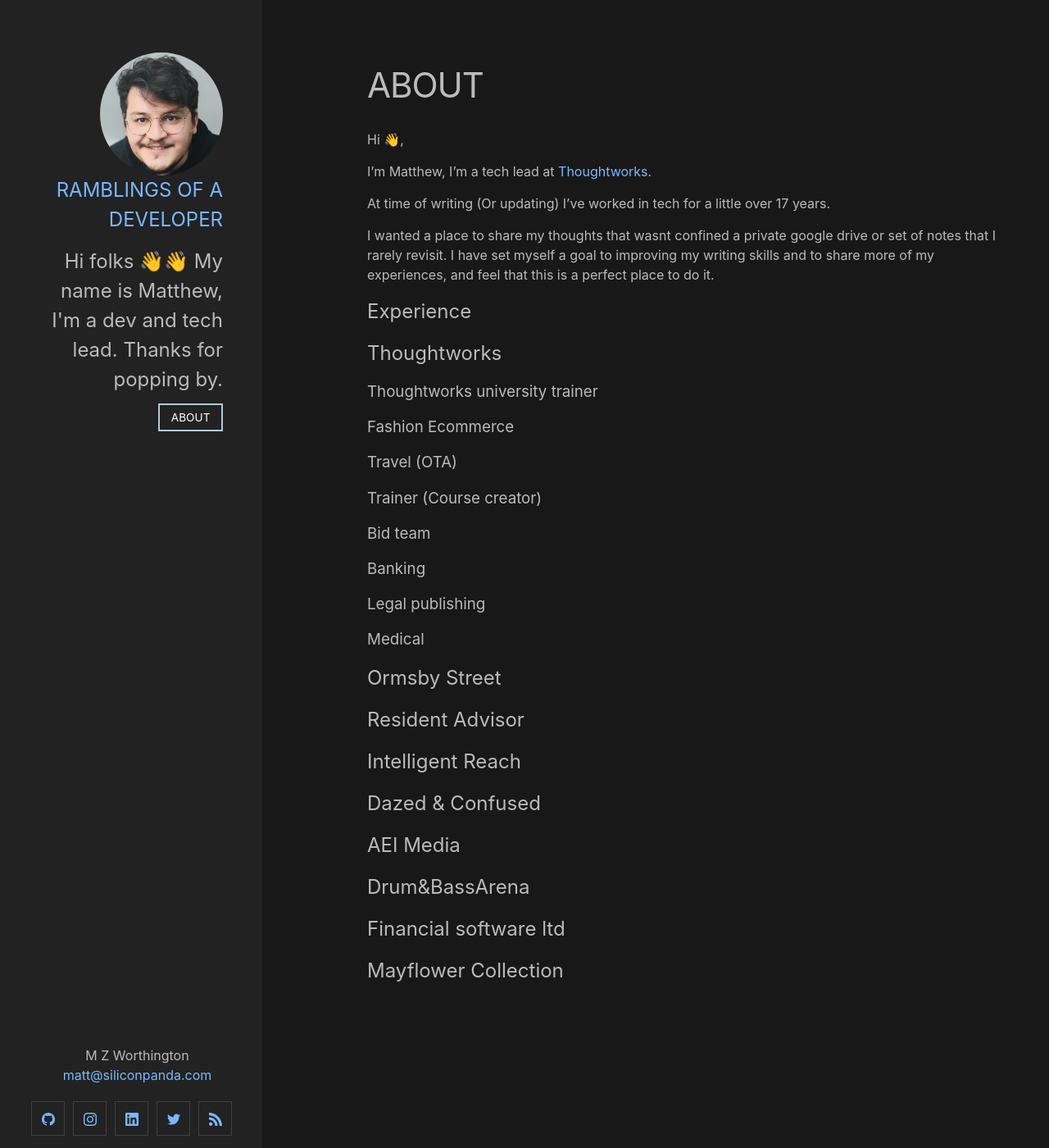
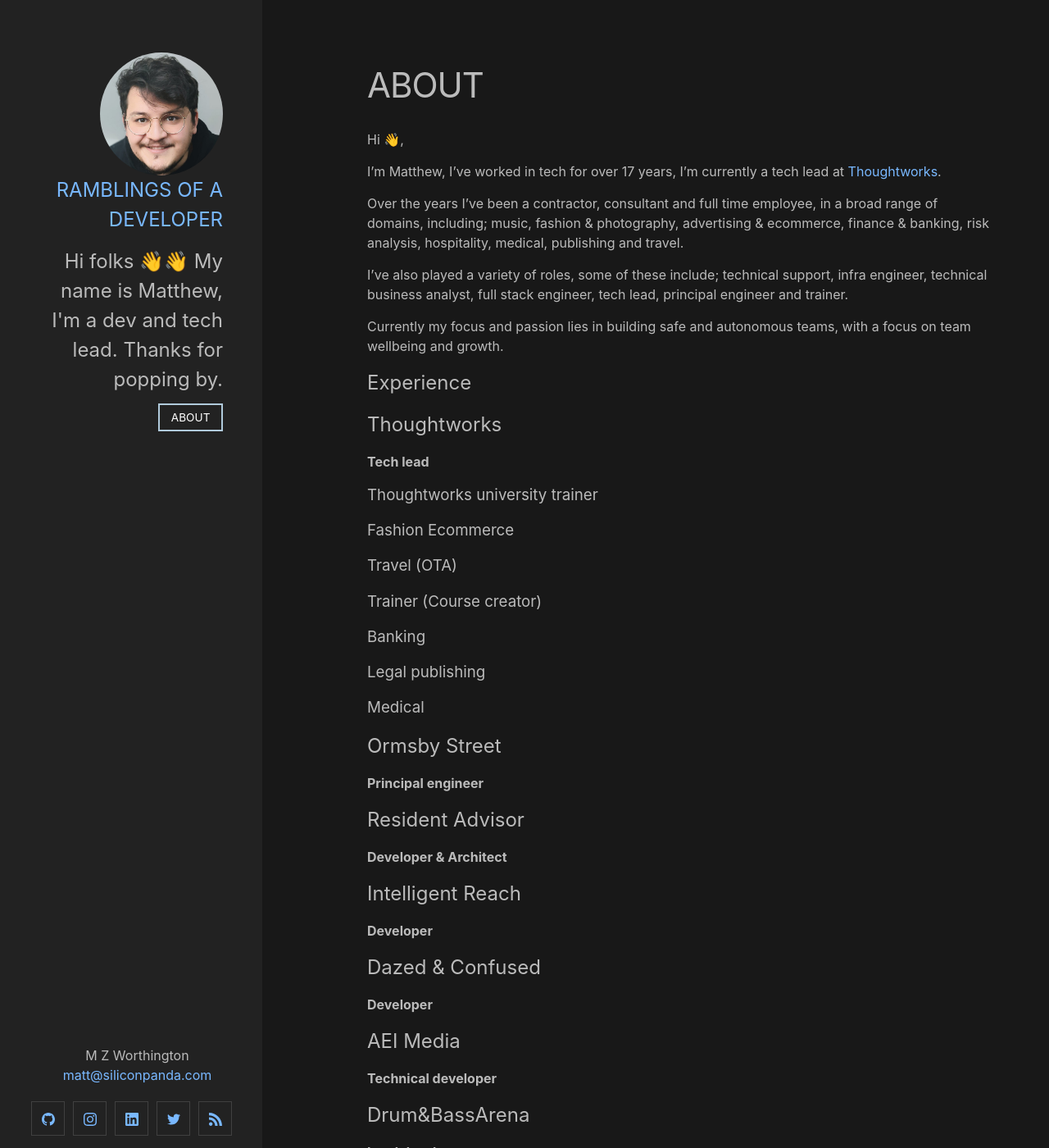
Before and after one commit to worthington10TW/worthington10TW, a Jekyll site: the page built from about.markdown, in a window 1280 px wide and 1400 px high. Shown: the whole window at 82% size. Built offline with Jekyll 4.4.1, drawn with Linux system fonts in a browser that asks for light colours; some of the changed text lies outside the part shown.

Commit message:
About page updates

```diff
--- a/_config.yml
+++ b/_config.yml
@@ -20,3 +20,4 @@ sass:
     sass_dir: _sass
     style: compact
 permalink: pretty
+image: /assets/me.jpg
--- a/_includes/header.html
+++ b/_includes/header.html
@@ -2,7 +2,7 @@
   {%- assign default_paths = site.pages | map: "path" -%}
   {%- assign page_paths = site.header_pages | default: default_paths -%}
   {%- assign titles_size = site.pages | map: 'title' | join: '' | size -%}
-  <img alt="photo of me" src="{{ "/assets/me.jpg" | relative_url }}" />
+  <img alt="{{ site.title | escape }}" src="{{ page.image | default: site.image }}" />
   <h1><a rel="author" href="{{ "/" | relative_url }}">{{ site.title | escape }}</a></h1>
   <h2>{{ site.description | escape }}</h2>
   {%- if titles_size > 0 -%}
--- a/about.markdown
+++ b/about.markdown
@@ -7,16 +7,20 @@ image: /assets/me.jpg
 
 Hi 👋,
 
-I'm Matthew, I'm a tech lead at [Thoughtworks](https://www.thoughtworks.com/).
+I'm Matthew, I've worked in tech for over 17 years, I'm currently a tech lead at [Thoughtworks](https://www.thoughtworks.com/).
 
-At time of writing (Or updating) I've worked in tech for a little over 17 years.
+Over the years I've been a contractor, consultant and full time employee, in a broad range of domains, including; music, fashion & photography, advertising & ecommerce, finance & banking, risk analysis, hospitality, medical, publishing and travel.
 
-I wanted a place to share my thoughts that wasnt confined a private google drive or set of notes that I rarely revisit. I have set myself a goal to improving my writing skills and to share more of my experiences, and feel that this is a perfect place to do it.
+I've also played a variety of roles, some of these include; technical support, infra engineer, technical business analyst, full stack engineer, tech lead, principal engineer and trainer.
+
+Currently my focus and passion lies in building safe and autonomous teams, with a focus on team wellbeing and growth.
 
 # Experience
 
 ## Thoughtworks
+__Tech lead__
 
+<!-- Bid team -->
 ### Thoughtworks university trainer
 
 ### Fashion Ecommerce
@@ -25,8 +29,6 @@ I wanted a place to share my thoughts that wasnt confined a private google drive
 
 ### Trainer (Course creator)
 
-### Bid team
-
 ### Banking
 
 ### Legal publishing
@@ -34,17 +36,25 @@ I wanted a place to share my thoughts that wasnt confined a private google drive
 ### Medical
 
 ## Ormsby Street
+__Principal engineer__
 
 ## Resident Advisor
+__Developer & Architect__
 
 ## Intelligent Reach
+__Developer__
 
 ## Dazed & Confused
+__Developer__
 
 ## AEI Media
+__Technical developer__
 
 ## Drum&BassArena
+__Lead developer__
 
 ## Financial software ltd
+__Technical analysst & developer__
 
 ## Mayflower Collection
+__IT support & developer__
```
